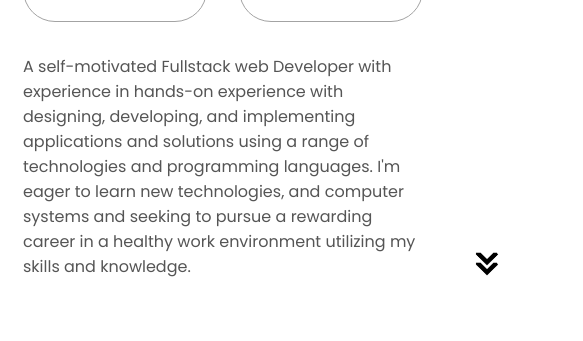
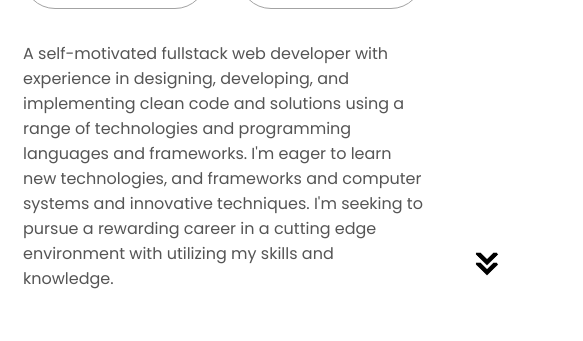
Before and after one commit to Justindescode/Portfolio-website-Pro, a plain HTML site: page index.html in a window 1280 px wide. Shown: the part 1344-1685 px from the top of the page, 697-1280 px from the left. Drawn offline with Linux system fonts and the light colour scheme.

Commit message:
Made corrections about me section

```diff
--- a/index.html
+++ b/index.html
@@ -118,12 +118,13 @@
           </div>
           <div class="text-container">
             <p>
-              A self-motivated Fullstack web Developer with experience in
-              hands-on experience with designing, developing, and implementing
-              applications and solutions using a range of technologies and
-              programming languages. I'm eager to learn new technologies, and
-              computer systems and seeking to pursue a rewarding career in a
-              healthy work environment utilizing my skills and knowledge.
+              A self-motivated fullstack web developer with experience in
+              designing, developing, and implementing clean code and solutions
+              using a range of technologies and programming languages and
+              frameworks. I'm eager to learn new technologies, and frameworks
+              and computer systems and innovative techniques. I'm seeking to
+              pursue a rewarding career in a cutting edge environment with
+              utilizing my skills and knowledge.
             </p>
           </div>
         </div>
```
